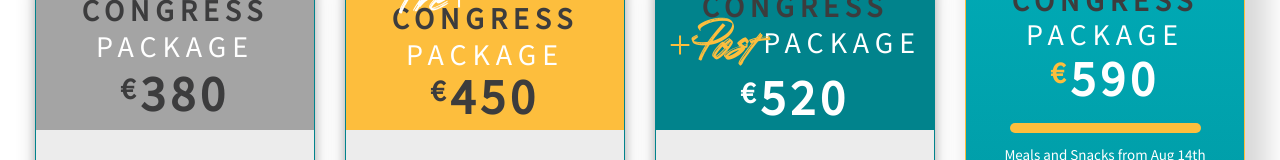
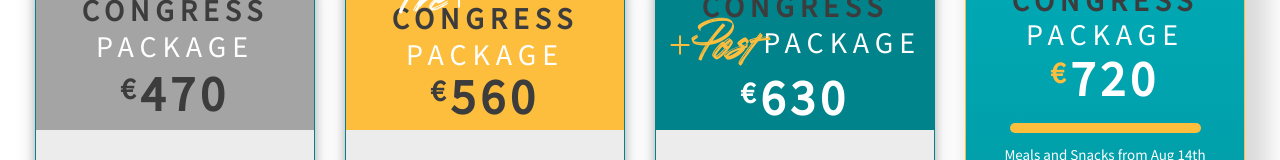
Before and after one commit to Khaliddxx/congress-iads-web, a React (Create React App) app: page / in a window 1280 px wide. Shown: the part 5022-5182 px from the top of the page. Built offline with nearby package versions, Linux system fonts and the light colour scheme.

Commit message:
prices changed

```diff
--- a/src/Components/Packages/Packages.js
+++ b/src/Components/Packages/Packages.js
@@ -13,13 +13,18 @@ function Packages(props) {
           <h1 className="hongKong">Congress</h1>
           <p className="subtitlePack">Packages</p>
 
-          <a  href="/form" className="packagesSecCTA">Early bird registrations </a>
-          <div className="avTickets"><img src={ticketImage} />available tickets: 80</div>
+          <a href="/form" className="packagesSecCTA">
+            Early bird registrations{" "}
+          </a>
+          <div className="avTickets">
+            <img src={ticketImage} />
+            available tickets: 80
+          </div>
         </div>
         <ul className="pricingCards">
           <li>
             <PricingCard
-              price="380"
+              price="470"
               title={"Congress"}
               child1={
                 <dv className="packageTitle">
@@ -49,7 +54,7 @@ function Packages(props) {
 
           <li>
             <PricingCard
-              price="450"
+              price="560"
               color={"var(--primary-color)"}
               child1={
                 <dv className="packageTitle">
@@ -83,7 +88,7 @@ function Packages(props) {
 
           <li>
             <PricingCard
-              price="520"
+              price="630"
               color={"var(--secondary-color)"}
               priceColor="white"
               child1={
@@ -132,7 +137,7 @@ function Packages(props) {
           </li>
 
           <li>
-            <PremiumPricingCard price="590" title={"Locals only"}>
+            <PremiumPricingCard price="720" title={"Locals only"}>
               <p>
                 Meals and Snacks from Aug 14th (dinner) to Aug 21st (breakfast)
               </p>
```
Also changed, not shown: 135 other files (tests, documents, lock files or other folders).
